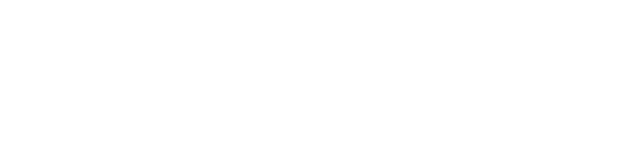
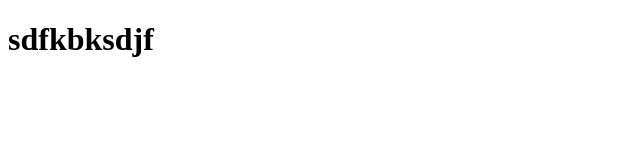
Before and after one commit to rrr7770/ust, a plain HTML site: page index.html in a window 1280 px wide. Shown: the whole page, without its empty margins (0-640 px from the left). Drawn offline with Linux system fonts and the light colour scheme.

Commit message:
Update index.html

```diff
--- a/index.html
+++ b/index.html
@@ -7,6 +7,6 @@
     <title>Document</title>
 </head>
 <body>
-
+    <h1>sdfkbksdjf</h1>
 </body>
 </html>
```
